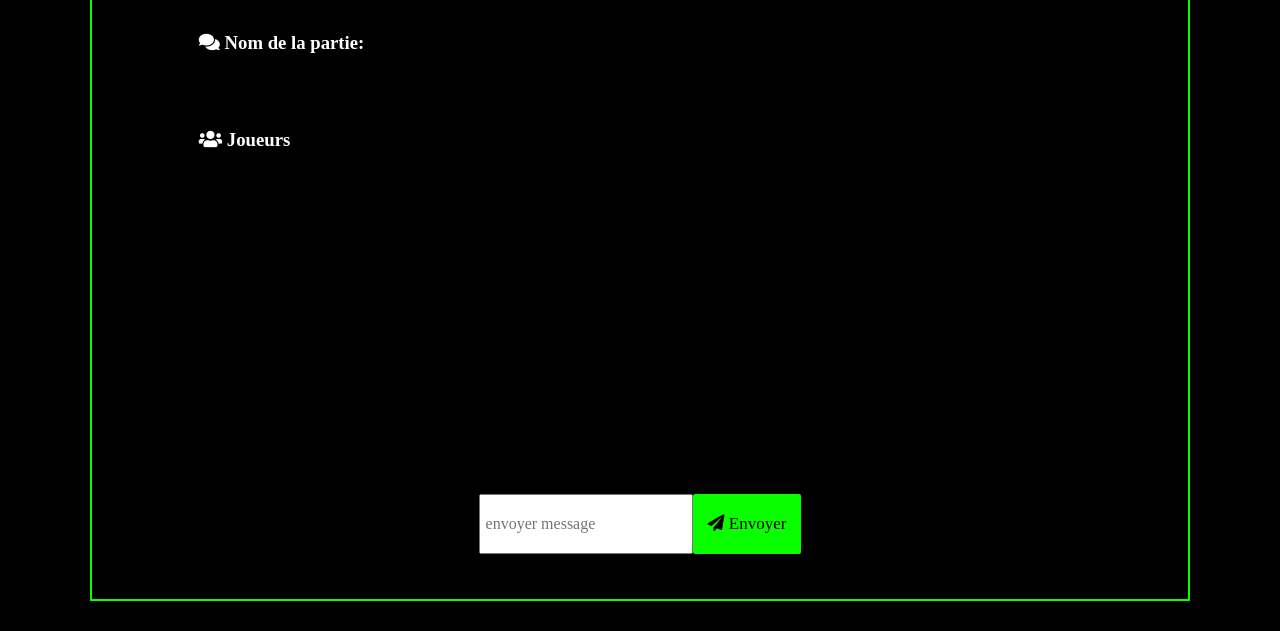
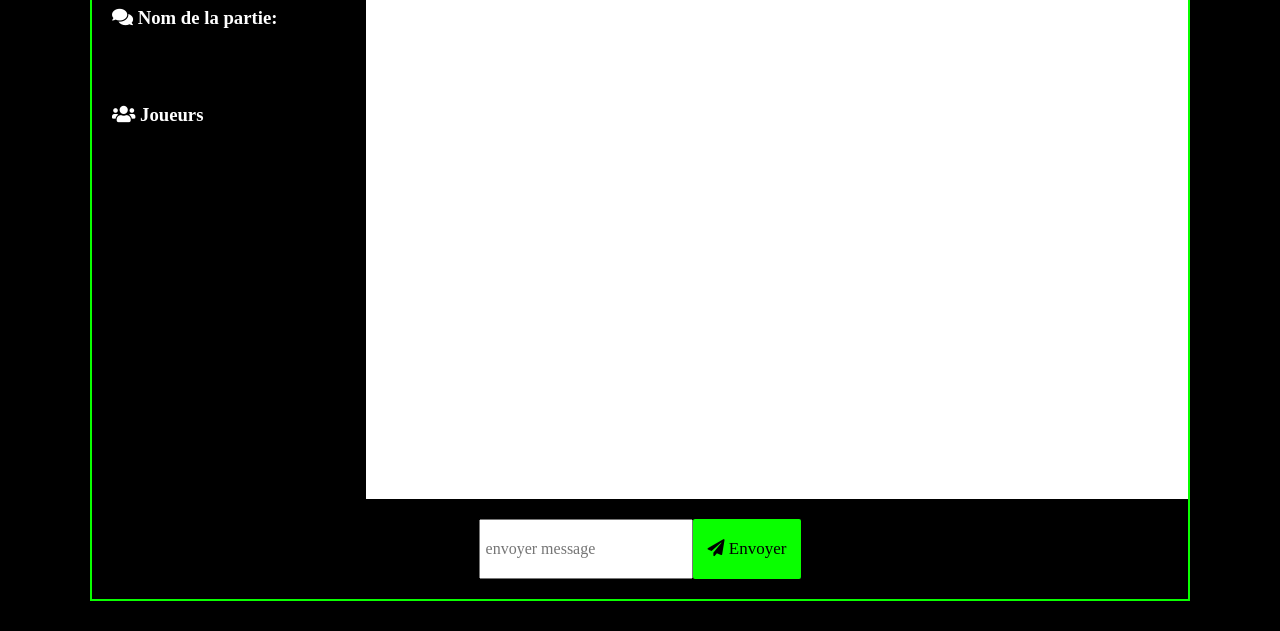
Before and after one commit to IIM-Creative-Technology/Canaries, a website: page iim-nodejs/public/chat.html in a window 1280 px wide. Shown: the part 169-800 px from the top of the page. Drawn offline with nearby package versions, Linux system fonts and the light colour scheme; no server answers; a web font is replaced by a local one.

Commit message:
💄 css last modif

```diff
--- a/iim-nodejs/public/css/style.css
+++ b/iim-nodejs/public/css/style.css
@@ -53,9 +53,7 @@ a {
 	display: flex;
 	flex-direction: column;
 	height: calc(100vh - 60px);
-	padding: 2% 7%;
 	border: 2px solid var(--light-color);
-	background-color: #000000;
 }
 
 .chat-header {
```
